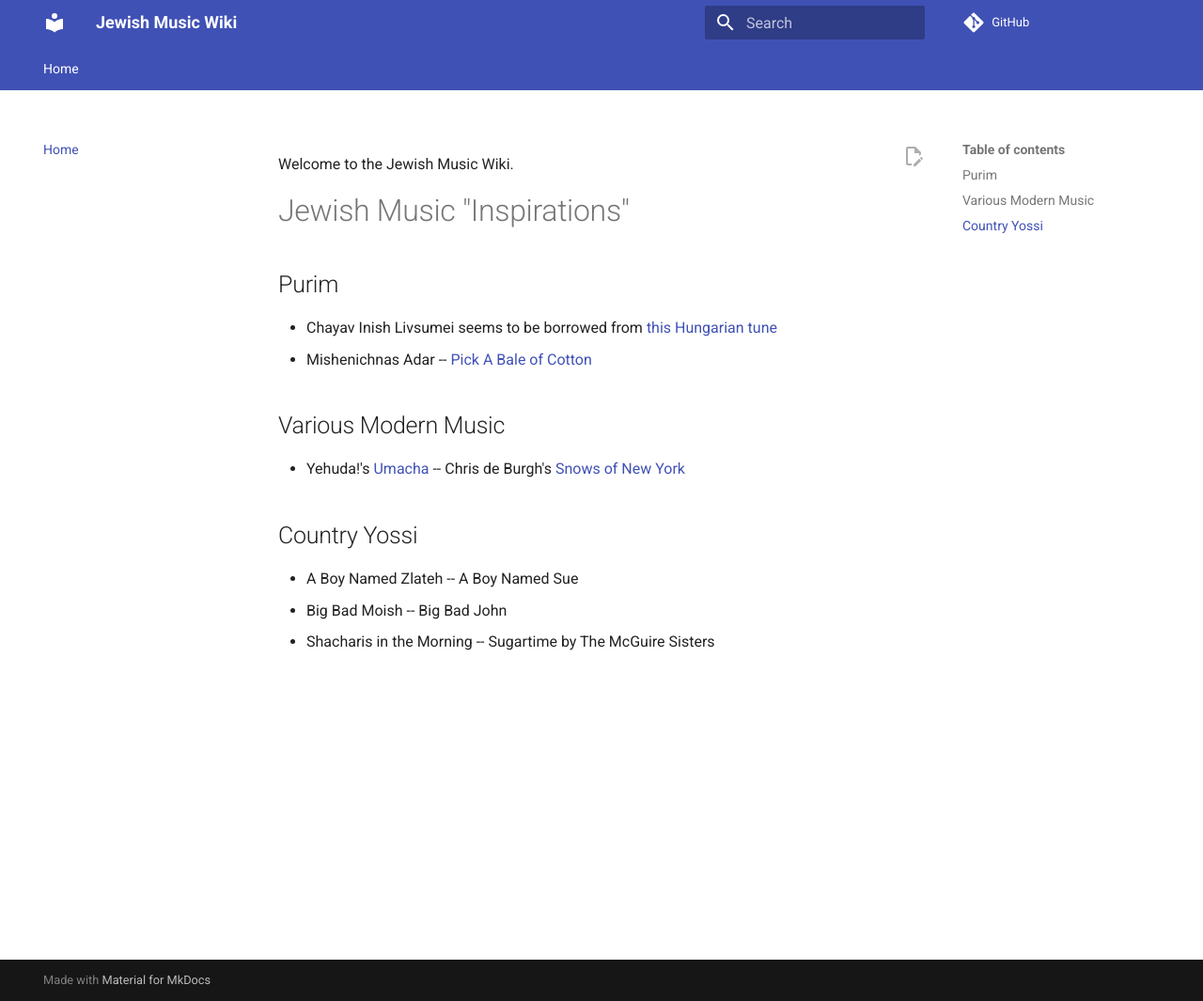
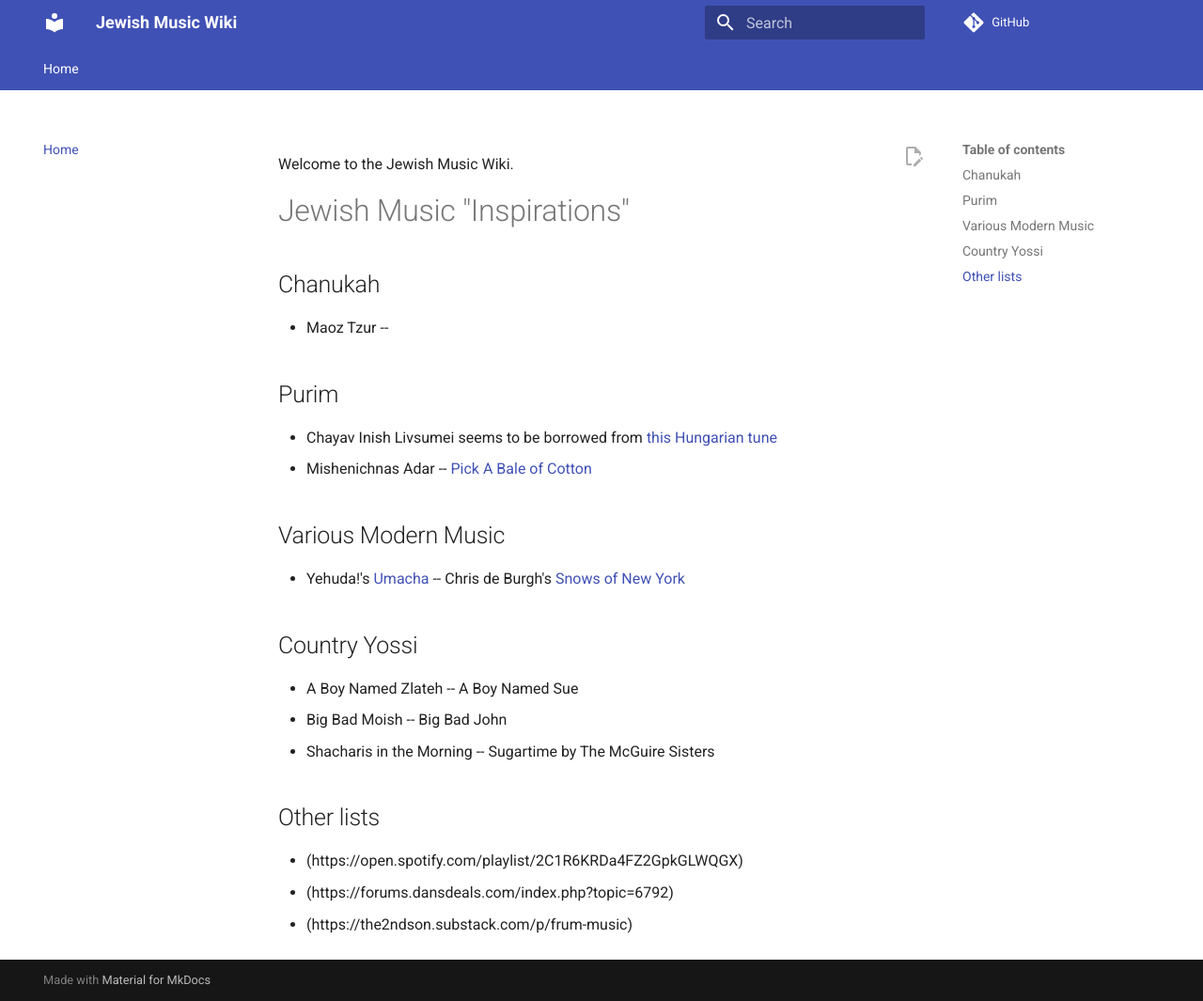
Before and after one commit to espire/jewishmusic, an MkDocs documentation site: the page built from docs/index.md, in a window 1280 px wide and 1065 px high. Shown: the whole window at 94% size. Built offline with MkDocs 1.6.1 and Material for MkDocs 9.7.7, drawn with Linux system fonts in a browser that asks for light colours; comment, search, counter and statistics services are not loaded.

Commit message:
Add Chanukah section and additional resources
Added a new section for Chanukah and other lists.

```diff
--- a/docs/index.md
+++ b/docs/index.md
@@ -1,6 +1,10 @@
 Welcome to the Jewish Music Wiki.
 
 # Jewish Music "Inspirations"
+
+## Chanukah
+
+* Maoz Tzur --
 
 ## Purim
 
@@ -15,3 +19,8 @@
 * A Boy Named Zlateh -- A Boy Named Sue
 * Big Bad Moish -- Big Bad John
 * Shacharis in the Morning -- Sugartime by The McGuire Sisters
+
+## Other lists
+* (https://open.spotify.com/playlist/2C1R6KRDa4FZ2GpkGLWQGX)
+* (https://forums.dansdeals.com/index.php?topic=6792)
+* (https://the2ndson.substack.com/p/frum-music)
```
